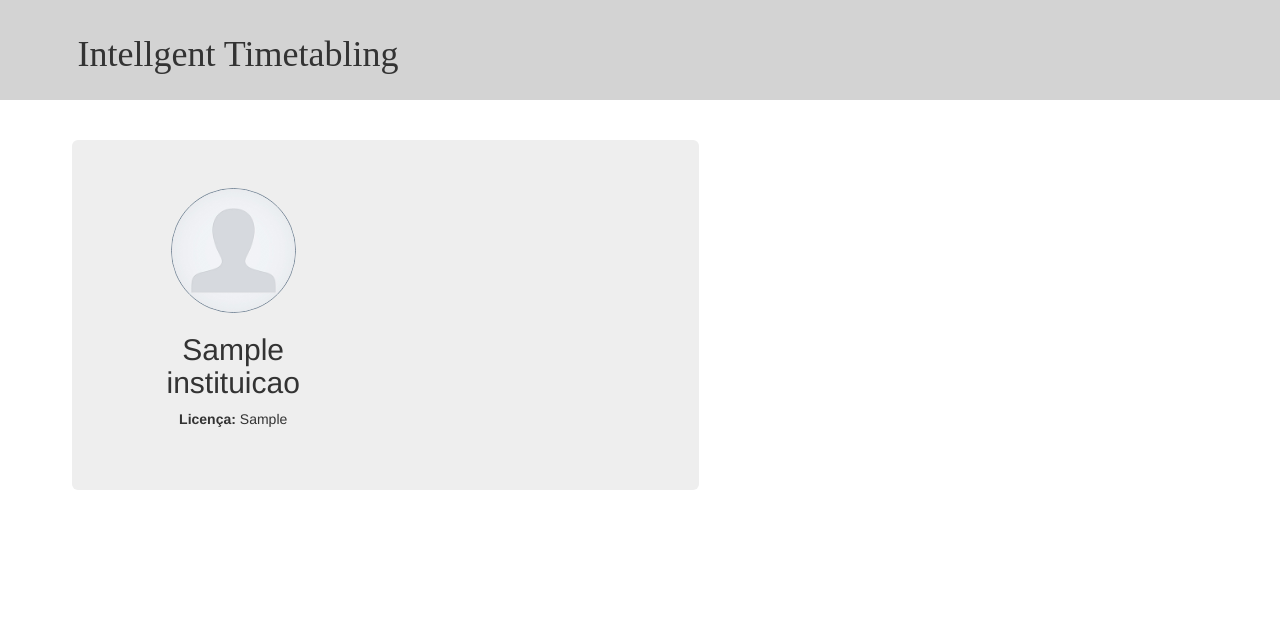
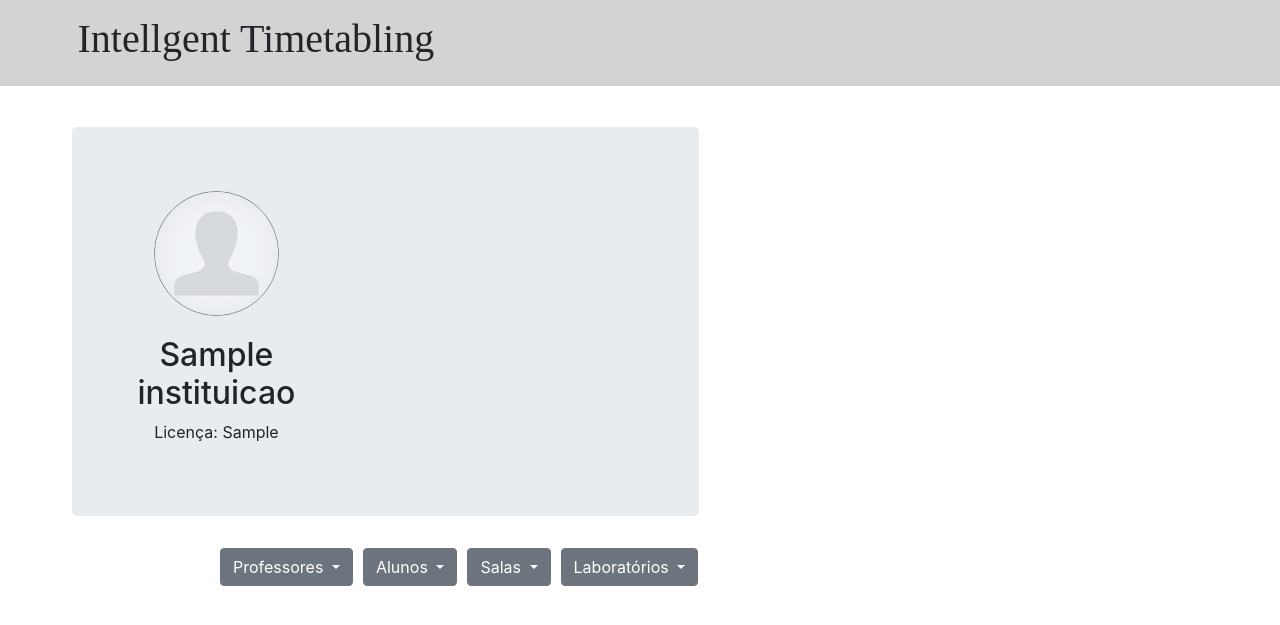
Before and after one commit to felipefontelas/it-python-Django, a Django app: page /instituicao/1/ in a window 1280 px wide. Shown: the top 625 px of the page. Run offline with Django 3.2, Linux system fonts and the light colour scheme; tables that the repository leaves empty hold one stand-in row (values such as "Sample post"); some libraries are stand-ins or nearby versions.

Commit message:
creating front

```diff
--- a/iTimetabling/static/css/styles.css
+++ b/iTimetabling/static/css/styles.css
@@ -1,3 +1,7 @@
+.title{
+    display: flex;
+}
+
 .institution{
     float: right;
     padding: 15px;
@@ -74,14 +78,13 @@
     padding-left: 15px;
 }
 
-.site_name{
+h1 .site_name{
     color: inherit;
     text-decoration: none;
 }
 
 .instituicao_info{
     width: 75%;
-    height: 350px;
     margin-left: 5%;
 }
 
@@ -96,3 +99,14 @@
     width: 40%;
     text-align: center;
 }
+
+.info_detail h2{
+    padding-top: 20px;
+}
+
+.opcoes{
+    width: 200px;
+    margin-left: 180px;
+    display: flex;
+    justify-content: space-around;
+}
--- a/iTimetabling/templates/iTimetabling/instituicao_detail.html
+++ b/iTimetabling/templates/iTimetabling/instituicao_detail.html
@@ -9,6 +9,56 @@
                 <span>{{instituicao.licencaInstituicao}}</span>
             </div>
         </div>
+        <div class="opcoes">
+            <div class="btn-group instituicao_info" role="group" aria-label="Button group with nested dropdown">
+                <div class="btn-group" role="group">
+                    <button id="btnGroupDrop1" type="button" class="btn btn-secondary dropdown-toggle" data-toggle="dropdown" aria-haspopup="true"
+                        aria-expanded="false">
+                        Professores
+                    </button>
+                    <div class="dropdown-menu" aria-labelledby="btnGroupDrop1">
+                        <a class="dropdown-item" href="#">Requisitos</a>
+                        <a class="dropdown-item" href="#">Preferências</a>
+                    </div>
+                </div>
+            </div>
+            <div class="btn-group instituicao_info" role="group" aria-label="Button group with nested dropdown">
+                <div class="btn-group" role="group">
+                    <button id="btnGroupDrop1" type="button" class="btn btn-secondary dropdown-toggle" data-toggle="dropdown" aria-haspopup="true"
+                        aria-expanded="false">
+                        Alunos
+                    </button>
+                    <div class="dropdown-menu" aria-labelledby="btnGroupDrop1">
+                        <a class="dropdown-item" href="#">Turmas</a>
+                        <a class="dropdown-item" href="#">Horários</a>
+                    </div>
+                </div>
+            </div>
+            <div class="btn-group instituicao_info" role="group" aria-label="Button group with nested dropdown">
+                <div class="btn-group" role="group">
+                    <button id="btnGroupDrop1" type="button" class="btn btn-secondary dropdown-toggle" data-toggle="dropdown" aria-haspopup="true"
+                        aria-expanded="false">
+                        Salas
+                    </button>
+                    <div class="dropdown-menu" aria-labelledby="btnGroupDrop1">
+                        <a class="dropdown-item" href="#">Inventário</a>
+                        <a class="dropdown-item" href="#">Disponibilidade</a>
+                    </div>
+                </div>
+            </div>
+            <div class="btn-group instituicao_info" role="group" aria-label="Button group with nested dropdown">
+                <div class="btn-group" role="group">
+                    <button id="btnGroupDrop1" type="button" class="btn btn-secondary dropdown-toggle" data-toggle="dropdown" aria-haspopup="true"
+                        aria-expanded="false">
+                        Laboratórios
+                    </button>
+                    <div class="dropdown-menu" aria-labelledby="btnGroupDrop1">
+                        <a class="dropdown-item" href="#">Inventário</a>
+                        <a class="dropdown-item" href="#">Disponibilidade</a>
+                    </div>
+                </div>
+            </div>
+        </div>
     </div>
 </div>
 {% endblock %}
--- a/iTimetabling/templates/iTimetabling/layout.html
+++ b/iTimetabling/templates/iTimetabling/layout.html
@@ -2,9 +2,14 @@
 
 <head>
     <title>IT - Intelligent Timetabling</title>
-    <link rel="stylesheet" href="//maxcdn.bootstrapcdn.com/bootstrap/3.2.0/css/bootstrap.min.css">
-    <link rel="stylesheet" href="//maxcdn.bootstrapcdn.com/bootstrap/3.2.0/css/bootstrap-theme.min.css">
+    <link rel="stylesheet" href="https://stackpath.bootstrapcdn.com/bootstrap/4.1.0/css/bootstrap.min.css" integrity="sha384-9gVQ4dYFwwWSjIDZnLEWnxCjeSWFphJiwGPXr1jddIhOegiu1FwO5qRGvFXOdJZ4" crossorigin="anonymous">
     <link rel="stylesheet" href="/static/css/styles.css">
+    <script src="https://code.jquery.com/jquery-3.3.1.slim.min.js" integrity="sha384-q8i/X+965DzO0rT7abK41JStQIAqVgRVzpbzo5smXKp4YfRvH+8abtTE1Pi6jizo"
+        crossorigin="anonymous"></script>
+    <script src="https://cdnjs.cloudflare.com/ajax/libs/popper.js/1.14.0/umd/popper.min.js" integrity="sha384-cs/chFZiN24E4KMATLdqdvsezGxaGsi4hLGOzlXwp5UZB1LY//20VyM2taTB4QvJ"
+        crossorigin="anonymous"></script>
+    <script src="https://stackpath.bootstrapcdn.com/bootstrap/4.1.0/js/bootstrap.min.js" integrity="sha384-uefMccjFJAIv6A+rW+L4AHf99KvxDjWSu1z9VI8SKNVmz4sk7buKt/6v9KI65qnm"
+        crossorigin="anonymous"></script>
 </head>
 
 <body>
@@ -13,9 +18,7 @@
             <a class="site_name" href="{% url 'instituicao_list' %}">Intellgent Timetabling</a>
         </h1>
     </div>
-    {% block content %}
-
-    {% endblock  %}
+    {% block content %} {% endblock %}
 </body>
 
 </html>
--- a/iTimetabling/urls.py
+++ b/iTimetabling/urls.py
@@ -5,5 +5,7 @@ urlpatterns = [
     url(r'^$', views.instituicao_list, name='instituicao_list'),
     url(r'^instituicao/(?P<pk>[0-9]+)/$', views.instituicao_detail, name='instituicao_detail'),
     url(r'^instituicao/new/$', views.instituicao_new, name='instituicao_new'),
-    url(r'^instituicao/(?P<pk>\d+)/edit/$', views.instituicao_edit, name='instituicao_edit')
+    url(r'^instituicao/(?P<pk>\d+)/edit/$', views.instituicao_edit, name='instituicao_edit'),
+    url(r'^instituicao/(?P<pk>\d+)/delete/$', views.instituicao_delete, name='instituicao_delete')
+
 ]
--- a/iTimetabling/views.py
+++ b/iTimetabling/views.py
@@ -44,3 +44,8 @@ def instituicao_edit(request, pk):
     else:
         instituicao = InstituicaoForm(instance=instituicao)
     return render(request, 'iTimetabling/instituicao_edit.html', {'instituicao': instituicao})
+
+def instituicao_delete(request, pk):
+    instituicao = get_object_or_404(Instituicao, pk=pk)
+    instituicao.delete()
+    return redirect('/')
```
Also changed, not shown: iTimetabling/templates/iTimetabling/instituicao_list.html (+6 -3 lines).
